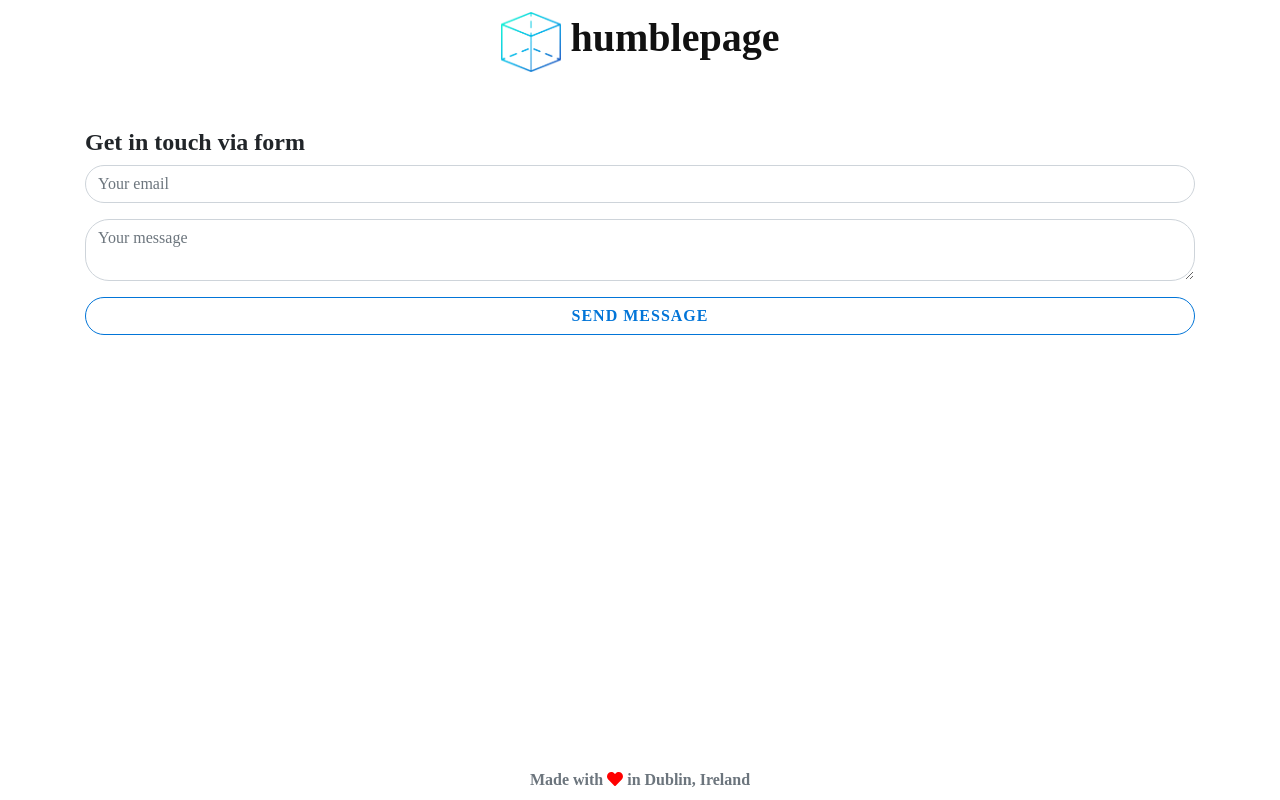
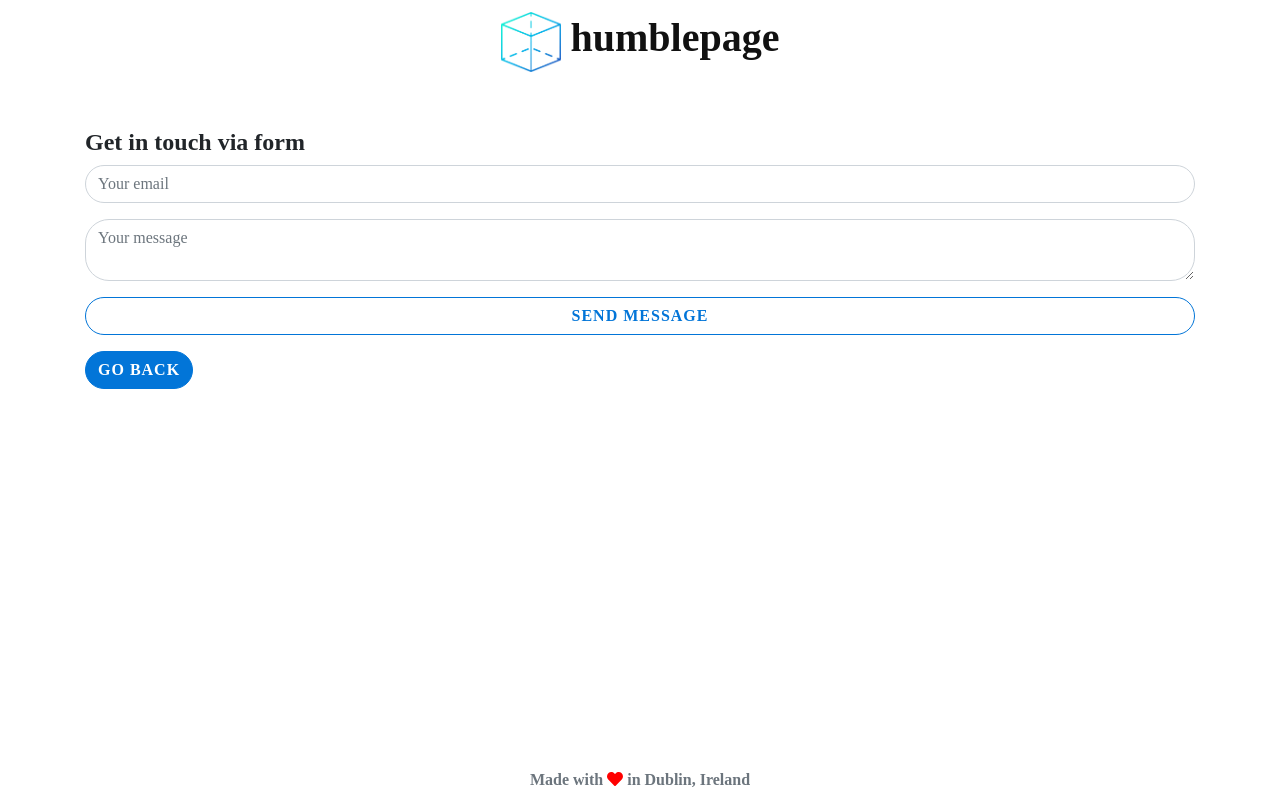
Before and after one commit to jkrclaro/asimov, a React (Create React App) app in the folder humblepage/: page /#/contact in a window 1280 px wide. Built offline with nearby package versions, Linux system fonts and the light colour scheme; what webfontloader would draw is missing.

Commit message:
Go back button

```diff
--- a/humblepage/src/components/Contact.jsx
+++ b/humblepage/src/components/Contact.jsx
@@ -1,4 +1,5 @@
 import React from 'react';
+import { Link } from 'react-router-dom';
 
 
 class Contact extends React.Component {
@@ -8,11 +9,12 @@ class Contact extends React.Component {
             <div>
                 <div className='container'>
                     <h4><b>Get in touch via form</b></h4>
-                    <form action='https://formspree.io/gethumblepage@gmail.com' method='POST'>
+                    <form action='https://formspree.io/gethumblepage@gmail.com' method='POST' className='mb-3'>
                         <input type='email' name='email' placeholder='Your email' className='form-control mb-3'></input>
                         <textarea name='message' placeholder='Your message' className='form-control mb-3'></textarea>
                         <input type='submit' className='btn btn-humblepage-alternative btn-block' value='Send message'></input>
                     </form>
+                    <Link to='/' className='btn btn-humblepage-primary'>Go back</Link>
                 </div>
             </div>
         )
```
